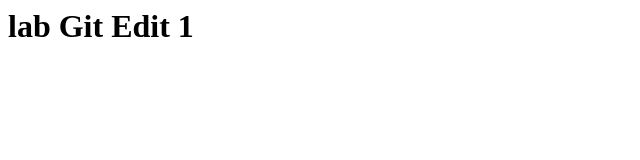
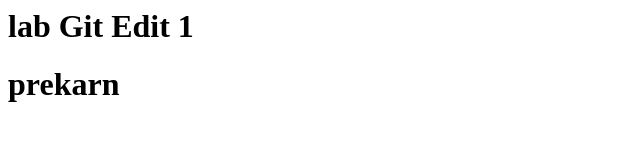
Before and after one commit to UserFafafig/LAB3, a plain HTML site: page index.html in a window 1280 px wide. Shown: the whole page, without its empty margins (0-640 px from the left). Drawn offline with Linux system fonts and the light colour scheme.

Commit message:
Update index.html

```diff
--- a/index.html
+++ b/index.html
@@ -7,5 +7,6 @@
 </head>
 <body>
     <h1>lab Git Edit 1 </h1>
+    <h1>prekarn</h1>
 </body>
 </html>
```
